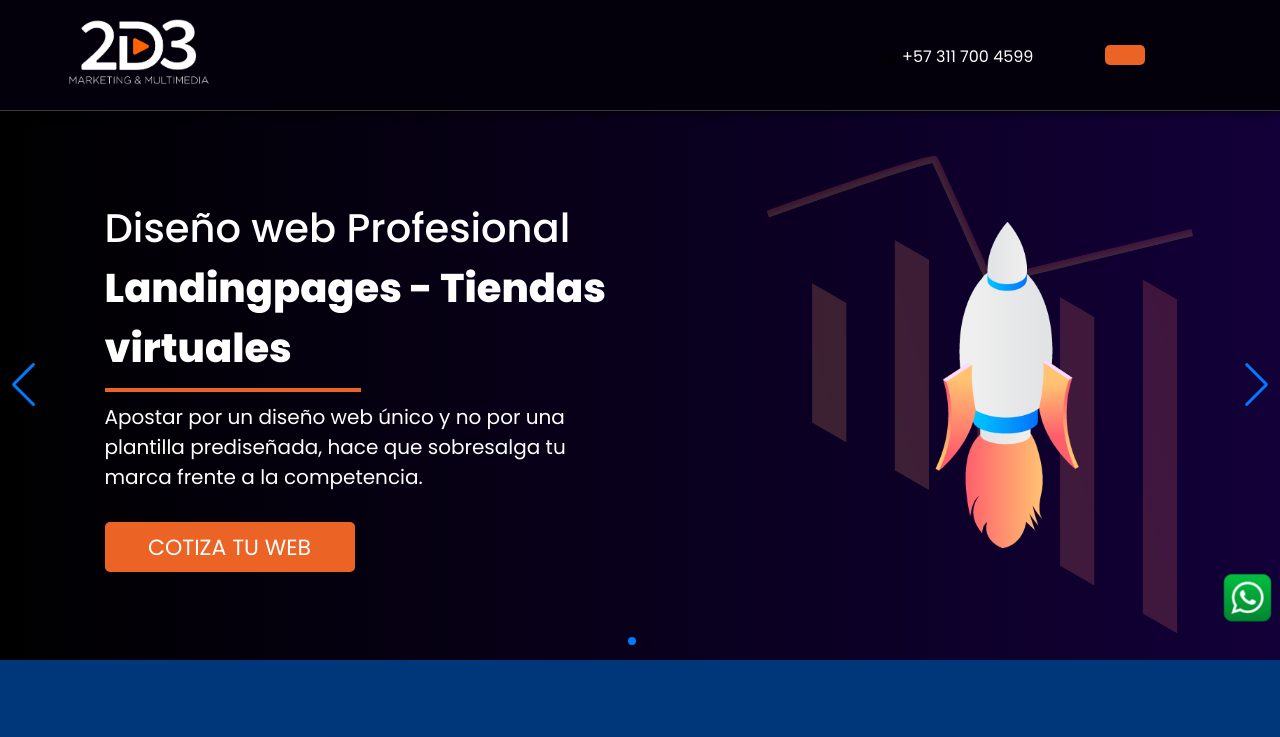
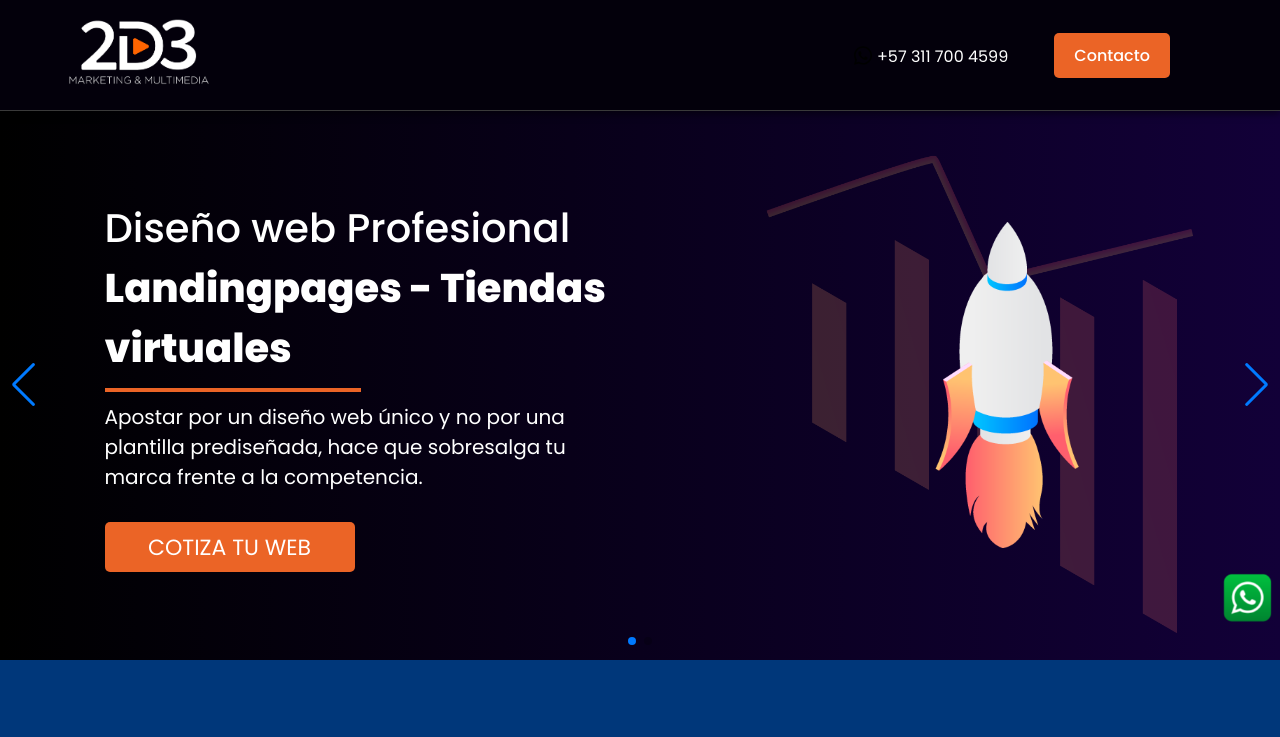
Before and after one commit to santi2D3/landingpage2d3, a website: page index.html in a window 1280 px wide. Shown: the top 737 px of the page. Drawn offline with nearby package versions, Linux system fonts and the light colour scheme.

Commit message:
actualizacion 2  25/07

```diff
--- a/index.html
+++ b/index.html
@@ -45,7 +45,7 @@
               >
             </li>
             <li class="btn-mas">
-              <a href="https://wa.link/i4yu6z"></a>
+              <a href="https://wa.link/i4yu6z">Contacto</a>
             </li>
           </ul>
         </nav>
```
Also changed, not shown: scripts/script.js (line endings or trailing spaces).
